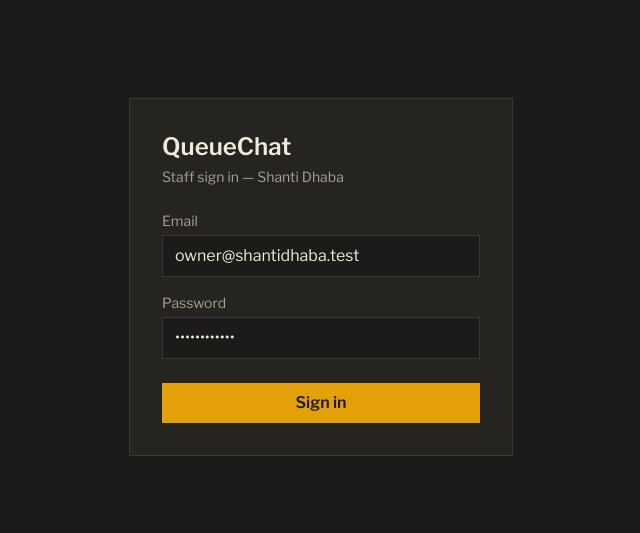
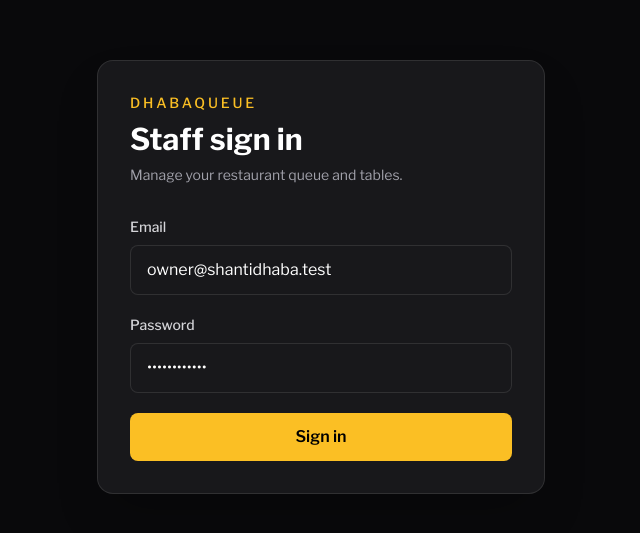
Before and after one commit to rishup9798/DhabaQueue, a React (Vite) app in the folder frontend/: page /dashboard in a window 1280 px wide. Shown: the part 123-656 px from the top of the page, without its empty margins (319-959 px from the left). Built offline with nearby package versions, Linux system fonts and the light colour scheme.

Commit message:
Fix dashboard API handling and Socket.IO connection

```diff
--- a/frontend/src/components/Login.jsx
+++ b/frontend/src/components/Login.jsx
@@ -1,62 +1,106 @@
 import { useState } from "react";
+import { useNavigate } from "react-router-dom";
 import { createApiClient } from "../api.js";
 
-export default function Login({ onLoggedIn }) {
+export default function Login() {
+  const navigate = useNavigate();
+
   const [email, setEmail] = useState("owner@shantidhaba.test");
   const [password, setPassword] = useState("queuechat123");
   const [error, setError] = useState("");
   const [loading, setLoading] = useState(false);
 
-  async function handleSubmit(e) {
-    e.preventDefault();
+  async function handleSubmit(event) {
+    event.preventDefault();
+
     setError("");
     setLoading(true);
+
     try {
       const api = createApiClient();
-      const { data } = await api.post("/api/auth/login", { email, password });
-      onLoggedIn(data.token, data.restaurantId);
+
+      const data = await api.post("/api/auth/login", {
+        email,
+        password,
+      });
+
+      if (!data?.token || !data?.restaurantId) {
+        throw new Error("Invalid login response from server");
+      }
+
+      localStorage.setItem("queuechat_token", data.token);
+      localStorage.setItem("queuechat_restaurant_id", data.restaurantId);
+
+      navigate("/dashboard");
     } catch (err) {
-      setError(err.response?.data?.error || "Couldn't log in. Try again.");
+      console.error("Login error:", err);
+      setError(err.message || "Couldn't log in. Try again.");
     } finally {
       setLoading(false);
     }
   }
 
   return (
-    <div className="min-h-screen bg-ink flex items-center justify-center px-4">
-      <form
-        onSubmit={handleSubmit}
-        className="w-full max-w-sm border border-panelLine bg-panel p-8"
-      >
-        <h1 className="text-paper text-2xl font-semibold mb-1">QueueChat</h1>
-        <p className="text-muted text-sm mb-6">Staff sign in — Shanti Dhaba</p>
+    <div className="flex min-h-screen items-center justify-center bg-[#09090b] px-4 text-white">
+      <div className="w-full max-w-md rounded-2xl border border-white/10 bg-[#18181b] p-8 shadow-2xl">
+        <div className="mb-8">
+          <p className="mb-2 text-sm font-medium uppercase tracking-[0.2em] text-amber-400">
+            DhabaQueue
+          </p>
 
-        <label className="block text-muted text-sm mb-1">Email</label>
+          <h1 className="text-3xl font-bold">
+            Staff sign in
+          </h1>
+
+          <p className="mt-2 text-sm text-zinc-400">
+            Manage your restaurant queue and tables.
+          </p>
+        </div>
+
+        <form onSubmit={handleSubmit} className="space-y-5">
+          <div>
+            <label className="mb-2 block text-sm font-medium text-zinc-300">
+              Email
+            </label>
+
             <input
               type="email"
               value={email}
-          onChange={(e) => setEmail(e.target.value)}
-          className="w-full bg-ink border border-panelLine text-paper px-3 py-2 mb-4 focus:outline-none focus:border-marigold"
+              onChange={(event) => setEmail(event.target.value)}
+              required
+              className="w-full rounded-lg border border-white/10 bg-zinc-900 px-4 py-3 text-white outline-none transition focus:border-amber-400"
             />
+          </div>
 
-        <label className="block text-muted text-sm mb-1">Password</label>
+          <div>
+            <label className="mb-2 block text-sm font-medium text-zinc-300">
+              Password
+            </label>
+
             <input
               type="password"
               value={password}
-          onChange={(e) => setPassword(e.target.value)}
-          className="w-full bg-ink border border-panelLine text-paper px-3 py-2 mb-6 focus:outline-none focus:border-marigold"
+              onChange={(event) => setPassword(event.target.value)}
+              required
+              className="w-full rounded-lg border border-white/10 bg-zinc-900 px-4 py-3 text-white outline-none transition focus:border-amber-400"
             />
+          </div>
 
-        {error && <p className="text-rust text-sm mb-4">{error}</p>}
+          {error && (
+            <div className="rounded-lg border border-red-500/20 bg-red-500/10 px-4 py-3 text-sm text-red-400">
+              {error}
+            </div>
+          )}
 
           <button
             type="submit"
             disabled={loading}
-          className="w-full bg-marigold text-ink font-semibold py-2 disabled:opacity-60"
+            className="w-full rounded-lg bg-amber-400 px-4 py-3 font-semibold text-black transition hover:bg-amber-300 disabled:cursor-not-allowed disabled:opacity-60"
           >
-          {loading ? "Signing in…" : "Sign in"}
+            {loading ? "Signing in..." : "Sign in"}
           </button>
         </form>
       </div>
+    </div>
   );
 }
--- a/frontend/src/pages/DashboardPage.jsx
+++ b/frontend/src/pages/DashboardPage.jsx
@@ -15,12 +15,14 @@ export default function DashboardPage() {
   );
 
   const [restaurantId, setRestaurantId] = useState(() =>
+    localStorage.getItem("queuechat_restaurant_id") ||
     localStorage.getItem("queuechat_restaurant")
   );
 
   const [entries, setEntries] = useState([]);
   const [tables, setTables] = useState([]);
   const [foodOrders, setFoodOrders] = useState([]);
+
   const [search, setSearch] = useState("");
   const [filter, setFilter] = useState("ALL");
   const [loading, setLoading] = useState(false);
@@ -39,34 +41,61 @@ export default function DashboardPage() {
         api.get("/api/queue/food-orders"),
       ]);
 
-      setEntries(queueRes.data);
-      setTables(tablesRes.data);
-      setFoodOrders(foodRes.data);
+      const queueData = Array.isArray(queueRes)
+        ? queueRes
+        : Array.isArray(queueRes?.data)
+          ? queueRes.data
+          : [];
+
+      const tablesData = Array.isArray(tablesRes)
+        ? tablesRes
+        : Array.isArray(tablesRes?.data)
+          ? tablesRes.data
+          : [];
+
+      const foodData = Array.isArray(foodRes)
+        ? foodRes
+        : Array.isArray(foodRes?.data)
+          ? foodRes.data
+          : [];
+
+      setEntries(queueData);
+      setTables(tablesData);
+      setFoodOrders(foodData);
     } catch (error) {
       console.error("Failed to load dashboard:", error);
+      setEntries([]);
+      setTables([]);
+      setFoodOrders([]);
     } finally {
       setLoading(false);
     }
   }, [token]);
 
   useEffect(() => {
-    if (!token || !restaurantId) return;
+    if (!token) return;
 
     loadData();
 
-    const socket = io(API_BASE_URL);
+    if (!restaurantId) return;
+
+    const socket = io(API_BASE_URL, {
+  transports: ["polling"],
+});
 
     socket.emit("join-restaurant", restaurantId);
+
     socket.on("queue:updated", loadData);
 
     return () => {
+      socket.off("queue:updated", loadData);
       socket.disconnect();
     };
   }, [token, restaurantId, loadData]);
 
   function handleLoggedIn(newToken, newRestaurantId) {
     localStorage.setItem("queuechat_token", newToken);
-    localStorage.setItem("queuechat_restaurant", newRestaurantId);
+    localStorage.setItem("queuechat_restaurant_id", newRestaurantId);
 
     setToken(newToken);
     setRestaurantId(newRestaurantId);
@@ -74,6 +103,7 @@ export default function DashboardPage() {
 
   function handleLogout() {
     localStorage.removeItem("queuechat_token");
+    localStorage.removeItem("queuechat_restaurant_id");
     localStorage.removeItem("queuechat_restaurant");
 
     setToken(null);
@@ -163,8 +193,6 @@ export default function DashboardPage() {
   return (
     <div className="min-h-screen bg-[#0f0f0e] text-white">
 
-      {/* TOP BAR */}
-
       <header className="sticky top-0 z-40 border-b border-white/10 bg-[#0f0f0e]/95 backdrop-blur-xl">
         <div className="mx-auto flex max-w-7xl items-center justify-between px-5 py-4">
 
@@ -180,7 +208,6 @@ export default function DashboardPage() {
 
               <div className="mt-0.5 flex items-center gap-2">
                 <span className="h-2 w-2 rounded-full bg-green-500" />
-
                 <span className="text-xs text-white/50">
                   Live operations
                 </span>
@@ -189,7 +216,6 @@ export default function DashboardPage() {
           </div>
 
           <div className="flex items-center gap-3">
-
             <button
               onClick={loadData}
               className="hidden rounded-lg border border-white/10 bg-white/5 px-3 py-2 text-xs text-white/60 transition hover:bg-white/10 hover:text-white sm:block"
@@ -203,16 +229,12 @@ export default function DashboardPage() {
             >
               Sign out
             </button>
+          </div>
 
-          </div>
         </div>
       </header>
 
-      {/* MAIN */}
-
       <main className="mx-auto max-w-7xl px-5 pb-32 pt-7">
-
-        {/* WELCOME */}
 
         <div className="mb-7">
           <p className="text-sm text-white/40">
@@ -227,8 +249,6 @@ export default function DashboardPage() {
             Keep an eye on your queue, tables and orders.
           </p>
         </div>
-
-        {/* STATS */}
 
         <div className="mb-7 grid grid-cols-2 gap-3 md:grid-cols-4">
 
@@ -263,15 +283,9 @@ export default function DashboardPage() {
 
         </div>
 
-        {/* DASHBOARD GRID */}
-
         <div className="grid gap-6 lg:grid-cols-[minmax(0,1fr)_360px]">
 
-          {/* LEFT */}
-
           <section className="min-w-0">
-
-            {/* QUEUE HEADER */}
 
             <div className="mb-4 flex flex-col gap-3 sm:flex-row sm:items-center sm:justify-between">
 
@@ -285,22 +299,14 @@ export default function DashboardPage() {
                 </p>
               </div>
 
-              <div className="flex items-center gap-2">
-
-                <div className="relative">
               <input
                 value={search}
                 onChange={(e) => setSearch(e.target.value)}
                 placeholder="Search guest..."
                 className="w-40 rounded-lg border border-white/10 bg-white/5 px-3 py-2 text-xs text-white outline-none placeholder:text-white/30 focus:border-[#e3a008]/50"
               />
-                </div>
 
             </div>
-
-            </div>
-
-            {/* FILTERS */}
 
             <div className="mb-4 flex gap-2 overflow-x-auto pb-1">
 
@@ -325,9 +331,7 @@ export default function DashboardPage() {
 
             </div>
 
-            {/* QUEUE */}
-
-            <div className="rounded-2xl border border-white/10 bg-[#171715] p-4 shadow-xl">
+            <div className="rounded-2xl border border-white/10 bg-[#171715] p-4">
 
               {filteredEntries.length === 0 ? (
                 <div className="flex min-h-[260px] flex-col items-center justify-center text-center">
@@ -337,9 +341,7 @@ export default function DashboardPage() {
                   </div>
 
                   <h4 className="font-semibold">
-                    {search
-                      ? "No guests found"
-                      : "Queue is empty"}
+                    {search ? "No guests found" : "Queue is empty"}
                   </h4>
 
                   <p className="mt-1 max-w-xs text-xs text-white/35">
@@ -359,8 +361,6 @@ export default function DashboardPage() {
               )}
 
             </div>
-
-            {/* ADD WALK-IN */}
 
             <div className="mt-6">
 
@@ -382,15 +382,12 @@ export default function DashboardPage() {
 
           </section>
 
-          {/* RIGHT SIDEBAR */}
-
           <aside className="space-y-6">
-
-            {/* TABLES */}
 
             <div className="rounded-2xl border border-white/10 bg-[#171715] p-5">
 
               <div className="mb-4 flex items-center justify-between">
+
                 <div>
                   <h3 className="font-semibold">
                     Tables
@@ -404,6 +401,7 @@ export default function DashboardPage() {
                 <span className="rounded-full bg-green-500/10 px-2.5 py-1 text-xs text-green-400">
                   {availableTables} free
                 </span>
+
               </div>
 
               <TableGrid
@@ -412,8 +410,6 @@ export default function DashboardPage() {
               />
 
             </div>
-
-            {/* FOOD */}
 
             <div className="rounded-2xl border border-white/10 bg-[#171715] p-5">
 
```
Lines whose indentation alone changed are shown as unchanged.
